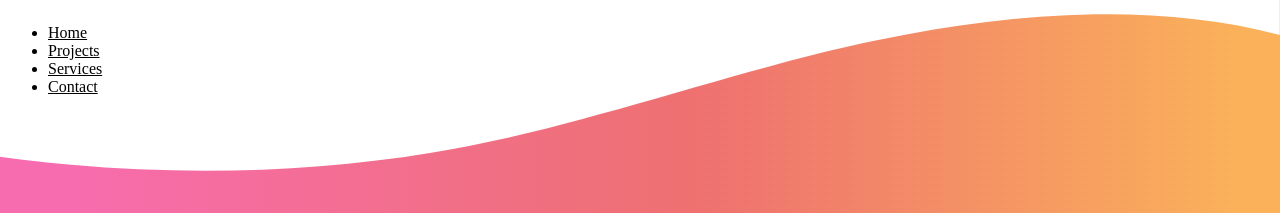
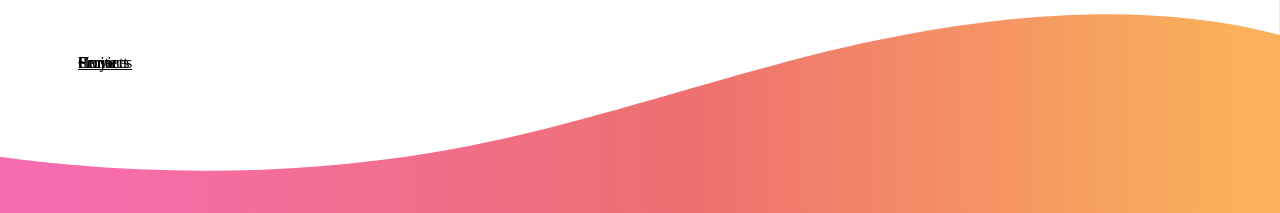
Before and after one commit to ShayanMahnam/Portfolio3, a plain HTML site: page index.html in a window 1280 px wide. Shown: the top 213 px of the page. Drawn offline with Linux system fonts and the light colour scheme.

Commit message:
ul position added

```diff
--- a/style.css
+++ b/style.css
@@ -56,13 +56,15 @@ background: linear-gradient(147deg, rgba(247,108,175,1) 5%, rgba(238,112,112,1)
 }
 
 ul li{
-
-
+   position: absolute;
+    display: inline-block;
+    margin: 10px;
+    padding: 20px;
 
 }
 
 ul li a{
-    position: absolute;
+
     z-index: 3;
     color: black;
 }
```
